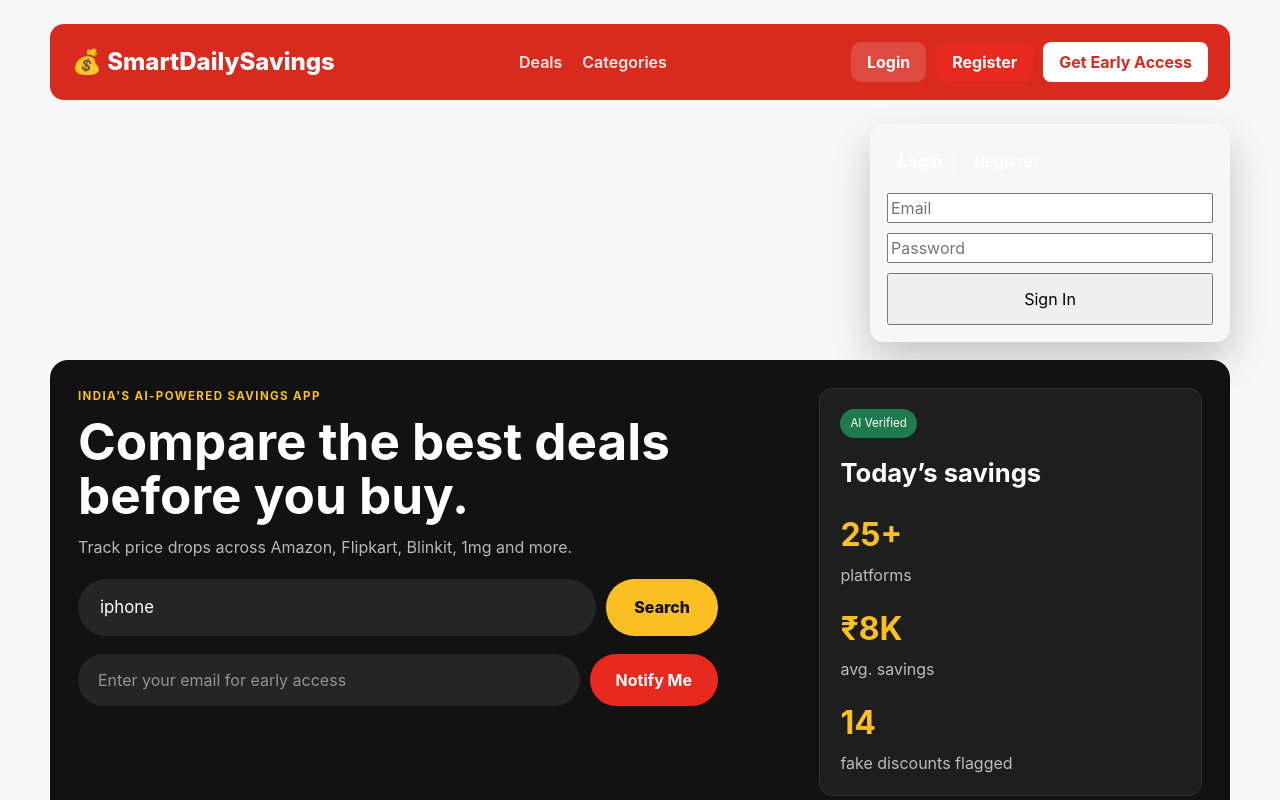
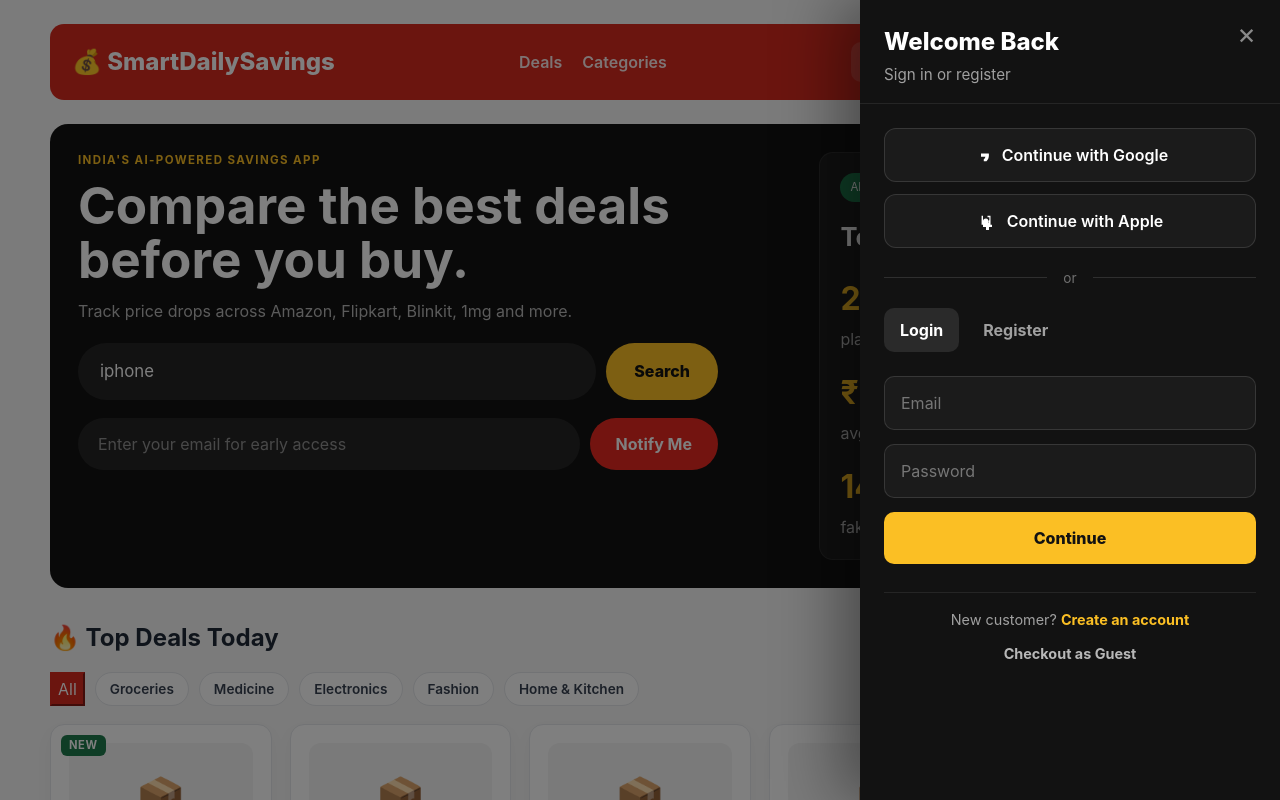
Before and after one commit to harieshs23/smartdailysavings, a React (Vite) app in the folder frontend/: page / in a window 1280 px wide. Both pictures are taken after a click on the button "Login". Shown: the top 800 px of the page. Built offline with nearby package versions, Linux system fonts and the light colour scheme; no server answers.

Commit message:
Add right-side sheet drawer for authentication with social login options, email/password tabs, and guest checkout

```diff
--- a/frontend/src/App.css
+++ b/frontend/src/App.css
@@ -549,3 +549,244 @@
     padding: 12px 16px;
   }
 }
+
+.auth-drawer-overlay {
+  position: fixed;
+  inset: 0;
+  background: rgba(0, 0, 0, 0.5);
+  z-index: 99;
+  animation: fadeIn 0.2s ease;
+}
+
+.auth-drawer {
+  position: fixed;
+  top: 0;
+  right: 0;
+  width: 100%;
+  max-width: 420px;
+  height: 100vh;
+  background: #121212;
+  color: white;
+  z-index: 100;
+  display: flex;
+  flex-direction: column;
+  box-shadow: -20px 0 60px rgba(0, 0, 0, 0.4);
+  animation: slideIn 0.3s ease;
+}
+
+@keyframes fadeIn {
+  from { opacity: 0; }
+  to { opacity: 1; }
+}
+
+@keyframes slideIn {
+  from { transform: translateX(100%); }
+  to { transform: translateX(0); }
+}
+
+.auth-drawer-header {
+  padding: 24px 24px 16px;
+  border-bottom: 1px solid rgba(255,255,255,0.08);
+  display: flex;
+  flex-direction: column;
+  gap: 4px;
+  align-items: flex-start;
+}
+
+.auth-drawer-header h2 {
+  margin: 0;
+  font-size: 1.5rem;
+  font-weight: 800;
+}
+
+.auth-drawer-header p {
+  margin: 0;
+  color: rgba(255,255,255,0.6);
+  font-size: 0.95rem;
+}
+
+.auth-drawer-close {
+  position: absolute;
+  top: 16px;
+  right: 16px;
+  background: none;
+  border: none;
+  color: rgba(255,255,255,0.5);
+  font-size: 1.8rem;
+  line-height: 1;
+  cursor: pointer;
+  padding: 4px 8px;
+  border-radius: 8px;
+  transition: background 0.2s, color 0.2s;
+}
+
+.auth-drawer-close:hover {
+  background: rgba(255,255,255,0.1);
+  color: white;
+}
+
+.auth-drawer-body {
+  flex: 1;
+  padding: 24px;
+  overflow-y: auto;
+  display: flex;
+  flex-direction: column;
+  gap: 20px;
+}
+
+.auth-social {
+  display: flex;
+  flex-direction: column;
+  gap: 12px;
+}
+
+.auth-social-btn {
+  display: flex;
+  align-items: center;
+  justify-content: center;
+  gap: 12px;
+  padding: 14px 18px;
+  border: 1px solid rgba(255,255,255,0.12);
+  border-radius: 12px;
+  background: rgba(255,255,255,0.04);
+  color: white;
+  font-weight: 600;
+  font-size: 1rem;
+  cursor: pointer;
+  transition: background 0.2s, border-color 0.2s, transform 0.1s;
+}
+
+.auth-social-btn:hover {
+  background: rgba(255,255,255,0.08);
+  border-color: rgba(255,255,255,0.2);
+}
+
+.auth-social-btn:active {
+  transform: scale(0.98);
+}
+
+.auth-divider {
+  display: flex;
+  align-items: center;
+  gap: 16px;
+  color: rgba(255,255,255,0.4);
+  font-size: 0.85rem;
+}
+
+.auth-divider::before,
+.auth-divider::after {
+  content: "";
+  flex: 1;
+  height: 1px;
+  background: rgba(255,255,255,0.12);
+}
+
+.auth-tabs {
+  display: flex;
+  gap: 8px;
+  margin-bottom: 4px;
+}
+
+.auth-tab {
+  border: none;
+  background: transparent;
+  color: rgba(255,255,255,0.6);
+  padding: 10px 16px;
+  border-radius: 10px;
+  font-weight: 700;
+  cursor: pointer;
+  transition: background 0.2s, color 0.2s;
+}
+
+.auth-tab.active {
+  background: rgba(255,255,255,0.1);
+  color: white;
+}
+
+.auth-form {
+  display: flex;
+  flex-direction: column;
+  gap: 14px;
+}
+
+.auth-form input {
+  border: 1px solid rgba(255,255,255,0.12);
+  border-radius: 10px;
+  padding: 14px 16px;
+  font-size: 1rem;
+  background: rgba(255,255,255,0.04);
+  color: white;
+  outline: none;
+  transition: border-color 0.2s, background 0.2s, box-shadow 0.2s;
+}
+
+.auth-form input::placeholder {
+  color: rgba(255,255,255,0.4);
+}
+
+.auth-form input:focus {
+  border-color: rgba(251, 191, 36, 0.6);
+  background: rgba(255,255,255,0.06);
+  box-shadow: 0 0 0 3px rgba(251, 191, 36, 0.15);
+}
+
+.auth-form button {
+  border: none;
+  background: #fbbf24;
+  color: #121212;
+  border-radius: 10px;
+  padding: 14px 18px;
+  font-weight: 800;
+  font-size: 1rem;
+  cursor: pointer;
+  transition: background 0.2s, transform 0.1s, box-shadow 0.2s;
+}
+
+.auth-form button:hover:not(:disabled) {
+  background: #fcd34d;
+  transform: translateY(-1px);
+  box-shadow: 0 6px 16px rgba(251, 191, 36, 0.35);
+}
+
+.auth-form button:disabled {
+  opacity: 0.6;
+  cursor: not-allowed;
+}
+
+.auth-footer {
+  margin-top: 8px;
+  padding-top: 16px;
+  border-top: 1px solid rgba(255,255,255,0.08);
+  display: flex;
+  flex-direction: column;
+  gap: 12px;
+  text-align: center;
+  color: rgba(255,255,255,0.6);
+  font-size: 0.9rem;
+}
+
+.auth-footer p {
+  margin: 0;
+}
+
+.auth-footer button {
+  background: none;
+  border: none;
+  color: #fbbf24;
+  font-weight: 700;
+  cursor: pointer;
+  padding: 0;
+  font-size: inherit;
+}
+
+.auth-footer button:hover {
+  text-decoration: underline;
+}
+
+.auth-guest button {
+  color: rgba(255,255,255,0.7) !important;
+}
+
+.auth-guest button:hover {
+  color: white !important;
+}
--- a/frontend/src/App.jsx
+++ b/frontend/src/App.jsx
@@ -28,7 +28,7 @@ function App() {
   const [authUser, setAuthUser] = useState(null)
   const [authLoading, setAuthLoading] = useState(false)
   const [showProfile, setShowProfile] = useState(false)
-  const [showAuthPanel, setShowAuthPanel] = useState(false)
+  const [showAuthDrawer, setShowAuthDrawer] = useState(false)
   const [region, setRegion] = useState('')
 
   useEffect(() => {
@@ -159,11 +159,11 @@ function App() {
             <>
               <button className="nav-button secondary" onClick={() => {
                 setAuthMode('login')
-                setShowAuthPanel(true)
+                setShowAuthDrawer(true)
               }}>Login</button>
               <button className="nav-button" onClick={() => {
                 setAuthMode('register')
-                setShowAuthPanel(true)
+                setShowAuthDrawer(true)
               }}>Register</button>
             </>
           )}
@@ -190,53 +190,6 @@ function App() {
           <a href="#waitlist" className="cta">Get Early Access</a>
         </div>
       </header>
-
-      {showAuthPanel && !authUser && (
-        <div className="auth-card auth-card-panel">
-          <div className="auth-tabs">
-            <button
-              type="button"
-              className={authMode === 'login' ? 'auth-tab active' : 'auth-tab'}
-              onClick={() => setAuthMode('login')}
-            >
-              Login
-            </button>
-            <button
-              type="button"
-              className={authMode === 'register' ? 'auth-tab active' : 'auth-tab'}
-              onClick={() => setAuthMode('register')}
-            >
-              Register
-            </button>
-          </div>
-
-          <form className="auth-form" onSubmit={handleAuthSubmit}>
-            {authMode === 'register' && (
-              <input
-                type="text"
-                value={authName}
-                onChange={(e) => setAuthName(e.target.value)}
-                placeholder="Your name"
-              />
-            )}
-            <input
-              type="email"
-              value={authEmail}
-              onChange={(e) => setAuthEmail(e.target.value)}
-              placeholder="Email"
-            />
-            <input
-              type="password"
-              value={authPassword}
-              onChange={(e) => setAuthPassword(e.target.value)}
-              placeholder="Password"
-            />
-            <button type="submit" disabled={authLoading}>
-              {authLoading ? 'Please wait...' : authMode === 'login' ? 'Sign In' : 'Create Account'}
-            </button>
-          </form>
-        </div>
-      )}
 
       <section className="hero">
         <div className="hero-copy">
@@ -320,6 +273,83 @@ function App() {
           )}
         </div>
       </main>
+
+      {showAuthDrawer && !authUser && (
+        <div className="auth-drawer-overlay" onClick={() => setShowAuthDrawer(false)} />
+      )}
+      {showAuthDrawer && !authUser && (
+        <aside className="auth-drawer" role="dialog" aria-modal="true" aria-labelledby="auth-drawer-title">
+          <div className="auth-drawer-header">
+            <h2 id="auth-drawer-title">Welcome Back</h2>
+            <p>Sign in or register</p>
+            <button className="auth-drawer-close" onClick={() => setShowAuthDrawer(false)} aria-label="Close">
+              ×
+            </button>
+          </div>
+          <div className="auth-drawer-body">
+            <div className="auth-social">
+              <button type="button" className="auth-social-btn">
+                <svg width="18" height="18" viewBox="0 0 24 24" aria-hidden="true"><path fill="currentColor" d="M22.56 12.25c0-.78-.07-1.53-.2-2.25H12v4.26h5.92c-.26 1.37-1.04 2.53-2.21 3.31v2.77h3.57c2.08-1.92 3.28-4.74 3.28-8.09z"/></svg>
+                <span>Continue with Google</span>
+              </button>
+              <button type="button" className="auth-social-btn">
+                <svg width="18" height="18" viewBox="0 0 24 24" aria-hidden="true"><path fill="currentColor" d="M17.05 16.06c-.98 0-1.72-.8-1.72-1.79 0-.75.37-1.32 1.17-1.72V7H14V5h4v12h-3.95v-2.94zM8 5H6.13l-.03 12H8V11.77c0-2.05 2.26-3.2 3.83-3.2 2.52 0 3.15 1.52 3.15 3.2V17H20v3h-4v4h-4v-4H8V5zm8.58 8.64c-.75 0-1.32-.5-1.32-1.25 0-.6.42-1.25 1.18-1.25.7 0 1.33.46 1.33 1.14 0 .8-.53 1.36-1.19 1.36z"/></svg>
+                <span>Continue with Apple</span>
+              </button>
+            </div>
+            <div className="auth-divider">
+              <span>or</span>
+            </div>
+            <div className="auth-tabs">
+              <button
+                type="button"
+                className={authMode === 'login' ? 'auth-tab active' : 'auth-tab'}
+                onClick={() => setAuthMode('login')}
+              >
+                Login
+              </button>
+              <button
+                type="button"
+                className={authMode === 'register' ? 'auth-tab active' : 'auth-tab'}
+                onClick={() => setAuthMode('register')}
+              >
+                Register
+              </button>
+            </div>
+            <form className="auth-form" onSubmit={handleAuthSubmit}>
+              {authMode === 'register' && (
+                <input
+                  type="text"
+                  value={authName}
+                  onChange={(e) => setAuthName(e.target.value)}
+                  placeholder="Your name"
+                />
+              )}
+              <input
+                type="email"
+                value={authEmail}
+                onChange={(e) => setAuthEmail(e.target.value)}
+                placeholder="Email"
+              />
+              <input
+                type="password"
+                value={authPassword}
+                onChange={(e) => setAuthPassword(e.target.value)}
+                placeholder="Password"
+              />
+              <button type="submit" disabled={authLoading}>
+                {authLoading ? 'Please wait...' : authMode === 'login' ? 'Continue' : 'Create Account'}
+              </button>
+            </form>
+            <div className="auth-footer">
+              {authMode === 'login' && (
+                <p>New customer? <button type="button" onClick={() => setAuthMode('register')}>Create an account</button></p>
+              )}
+              <p className="auth-guest"><button type="button" onClick={() => setShowAuthDrawer(false)}>Checkout as Guest</button></p>
+            </div>
+          </div>
+        </aside>
+      )}
     </div>
   )
 }
```
